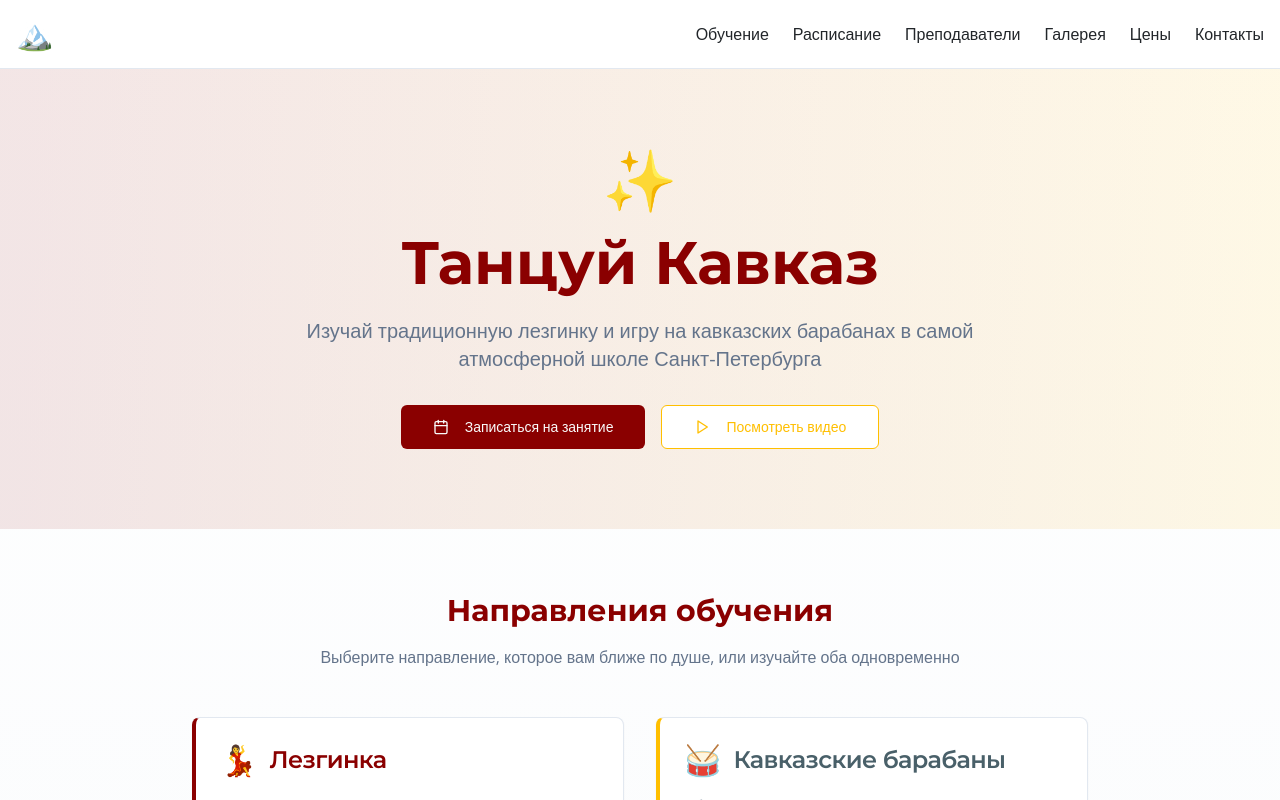
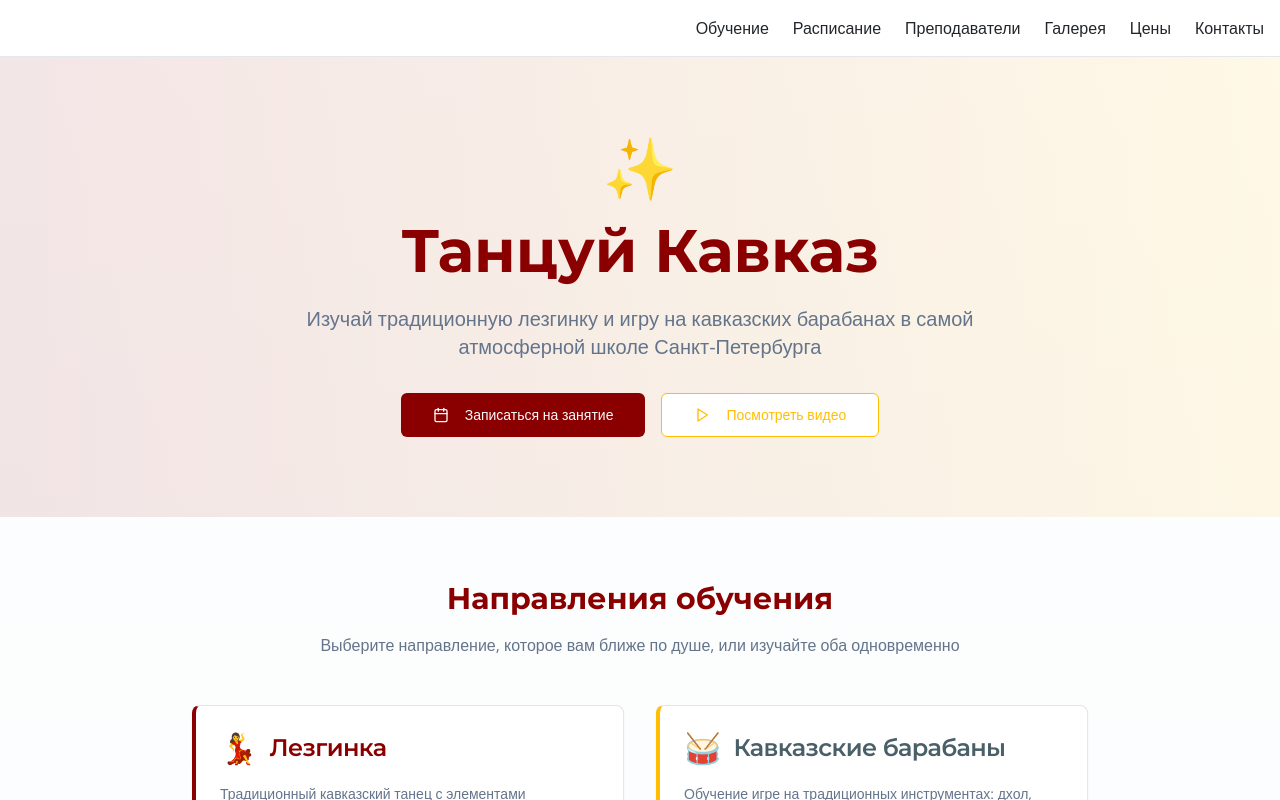
Before and after one commit to pr-poehali-dev/rhythms-school-website, a React (Vite) app: page / in a window 1280 px wide. Shown: the top 800 px of the page. Built offline with nearby package versions, Linux system fonts and the light colour scheme.

Commit message:
Обновление 1 компонентов

```diff
--- a/src/pages/Index.tsx
+++ b/src/pages/Index.tsx
@@ -11,7 +11,7 @@ export default function Index() {
       <header className="border-b bg-white/95 backdrop-blur supports-[backdrop-filter]:bg-white/60 sticky top-0 z-50">
         <div className="container mx-auto px-4 py-4 flex items-center justify-between">
           <div className="flex items-center space-x-3">
-            <div className="text-secondary text-3xl">🏔️</div>
+            <div className="text-secondary text-3xl"></div>
             <div>
               <h1 className="text-2xl font-bold text-primary"></h1>
               <p className="text-sm text-muted-foreground"></p>
```
